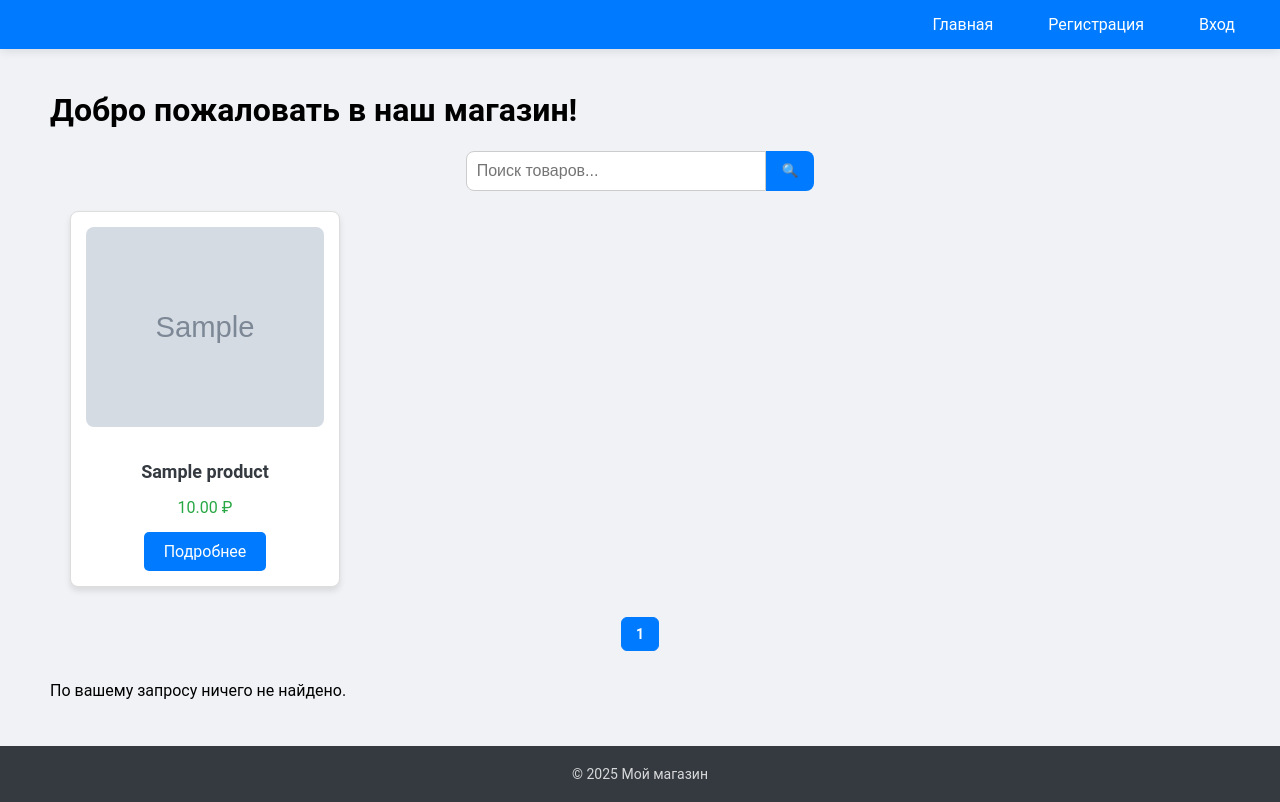
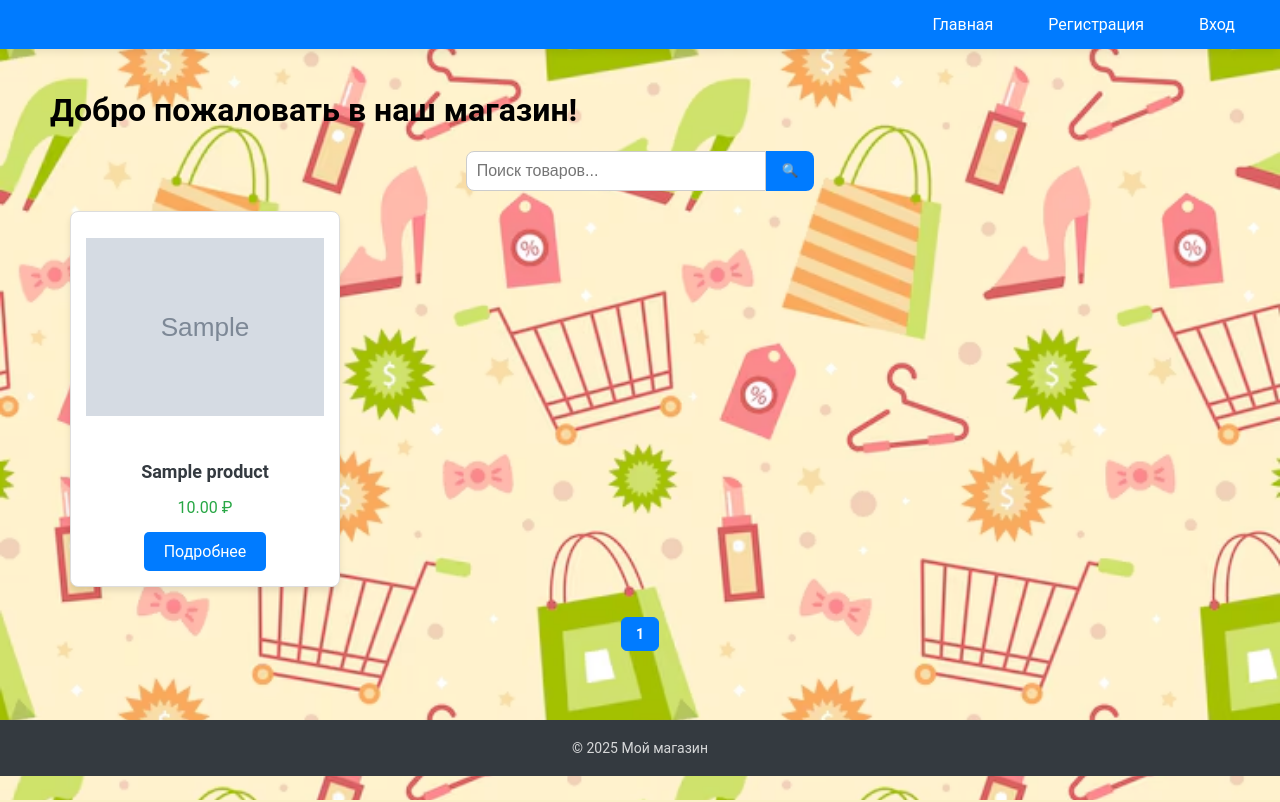
Before and after one commit to saxareg/marketplace-django-B-, a Django app: page /products/ in a window 1280 px wide. Run offline with Django 4.2, Linux system fonts and the light colour scheme; tables that the repository leaves empty hold one stand-in row (values such as "Sample post"); grey boxes marked "Sample" are stand-in pictures; parts of the project's set-up code (start-up, migrations or seed data) failed here and were passed over.

Commit message:
test background image was added

```diff
--- a/project/static/css/products.css
+++ b/project/static/css/products.css
@@ -18,9 +18,10 @@
 .product-image {
     width: 100%;
     height: 200px;
-    object-fit: cover;
+    object-fit: contain;
     border-radius: 8px;
     margin-bottom: 15px;
+    background-color: white;
 }
 
 .product-name {
@@ -120,3 +121,11 @@
     background: none;
     cursor: default;
 }
+
+body {
+    background-image: url('/static/images/background.jpg');
+    background-size: cover;
+    background-repeat: no-repeat;
+    background-position: center;
+    background-attachment: fixed;
+}
--- a/project/templates/products/products.html
+++ b/project/templates/products/products.html
@@ -56,27 +56,6 @@
         <a href="?{% if request.GET.q %}q={{ request.GET.q }}&{% endif %}page={{ page_obj.paginator.num_pages }}">&raquo;</a>
     {% endif %}
 </div>
+{% endif %}
 
-
-{% else %}
-    <p>По вашему запросу ничего не найдено.</p>
-{% endif %}
-    {% if products %}
-    <div class="product-list">
-        {% for product in products %}
-            <div class="product-card">
-                {% if product.image %}
-                    <img src="{{ product.image.url }}" alt="{{ product.name }}" class="product-image">
-                {% else %}
-                    <img src="/media/products/default_product_image.jpg" alt="{{ product.name }}" class="product-image">
-                {% endif %}
-                <h2 class="product-name">{{ product.name|slice:":20" }}{% if product.name|length > 20 %}...{% endif %}</h2>
-                <p class="product-price">{{ product.price|floatformat:2 }} ₽</p>
-                <a href="{% url 'product_detail' product.slug %}" class="view-details">Подробнее</a>
-            </div>
-        {% endfor %}
-    </div>
-    {% else %}
-        <p>По вашему запросу ничего не найдено.</p>
-    {% endif %}
 {% endblock %}
```
Also changed, not shown: project/static/images/background.jpg (added).
